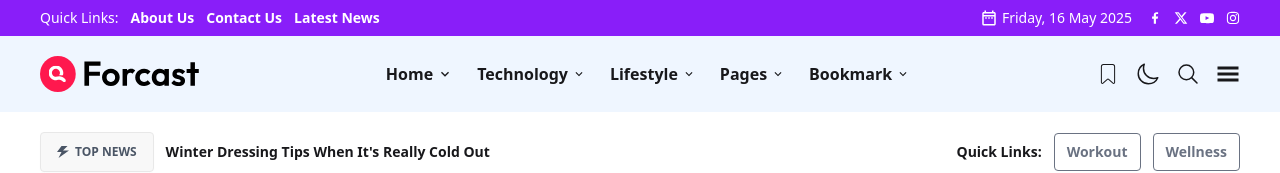
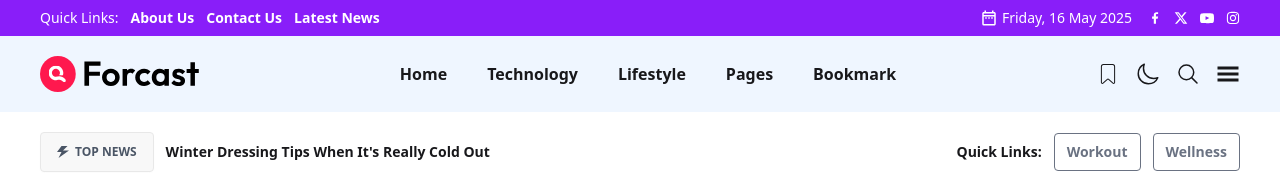
Before and after one commit to bharatroy4D/blogs-website, a React (Vite) app: page / in a window 1280 px wide. Shown: the top 173 px of the page. Built offline with nearby package versions, Linux system fonts and the light colour scheme.

Commit message:
Navbar of Dropdown icon is remove

```diff
--- a/src/shared/navBar/Navbar.jsx
+++ b/src/shared/navBar/Navbar.jsx
@@ -18,13 +18,12 @@ const Navbar = () => {
                     <img src={logo} alt="Logo" className='w-32 md:w-40' />
 
                     {/* Nav Links for large device */}
-                    <div className='hidden lg:flex gap-6 items-center text-base font-semibold'>
-                        <NavLink to="/" className="flex items-center gap-1">Home <MdOutlineKeyboardArrowDown /></NavLink>
-                        {/* <NavLink to="/postFeatures" className="flex items-center gap-1">Post Features <MdOutlineKeyboardArrowDown className='text-sm' /></NavLink> */}
-                        <NavLink to="/technology" className="flex items-center gap-1">Technology <MdOutlineKeyboardArrowDown className='text-sm' /></NavLink>
-                        <NavLink to="/lifeStyle" className="flex items-center gap-1">Lifestyle <MdOutlineKeyboardArrowDown className='text-sm' /></NavLink>
-                        <NavLink to="/pages" className="flex items-center gap-1">Pages <MdOutlineKeyboardArrowDown className='text-sm' /></NavLink>
-                        <NavLink to="/bookmarks" className="flex items-center gap-1">Bookmark <MdOutlineKeyboardArrowDown className='text-sm' /></NavLink>
+                    <div className='hidden lg:flex gap-10 items-center text-base font-semibold'>
+                        <NavLink to="/" className="flex items-center gap-1">Home</NavLink>
+                        <NavLink to="/technology" className="flex items-center gap-1">Technology </NavLink>
+                        <NavLink to="/lifeStyle" className="flex items-center gap-1">Lifestyle </NavLink>
+                        <NavLink to="/pages" className="flex items-center gap-1">Pages</NavLink>
+                        <NavLink to="/bookmarks" className="flex items-center gap-1">Bookmark </NavLink>
                     </div>
 
                     {/* Icons + Hamburger */}
```
